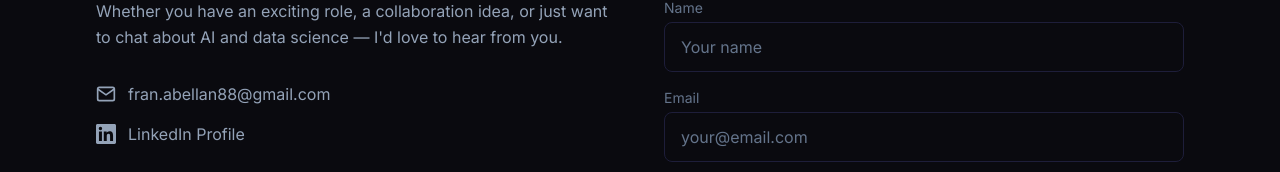
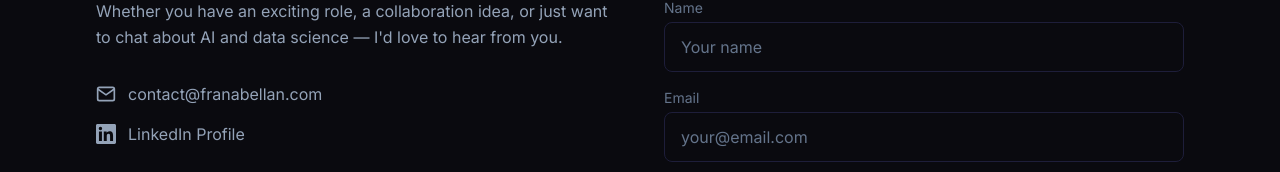
Before and after one commit to fran-abellan88/portfolio-webpage, a Next.js app: page / in a window 1280 px wide. Shown: the part 4711-4883 px from the top of the page. Built offline with nearby package versions, Linux system fonts and the light colour scheme.

Commit message:
Several updates

```diff
--- a/src/app/layout.tsx
+++ b/src/app/layout.tsx
@@ -14,7 +14,10 @@ const jetbrainsMono = JetBrains_Mono({
   display: "swap",
 });
 
+const siteUrl = "https://franabellan.com";
+
 export const metadata: Metadata = {
+  metadataBase: new URL(siteUrl),
   title: "Fran Abellán | Lead Data Scientist & AI Expert",
   description:
     "Portfolio of Fran Abellán — Lead Data Scientist & AI Expert with 7+ years driving ML and AI initiatives. PhD in Astrophysics.",
@@ -27,12 +30,16 @@ export const metadata: Metadata = {
     "Fran Abellán",
   ],
   authors: [{ name: "Fran Abellán" }],
+  alternates: {
+    canonical: siteUrl,
+  },
   openGraph: {
     title: "Fran Abellán | Lead Data Scientist & AI Expert",
     description:
       "Portfolio of Fran Abellán — Lead Data Scientist & AI Expert with 7+ years driving ML and AI initiatives.",
     type: "website",
     locale: "en_US",
+    url: siteUrl,
   },
   twitter: {
     card: "summary_large_image",
--- a/src/lib/data.ts
+++ b/src/lib/data.ts
@@ -4,7 +4,7 @@ export const personal = {
   title: "Lead Data Scientist & AI Expert",
   summary:
     "Data Science leader with 7+ years driving high-impact ML and AI initiatives across insurance, energy, and telecom. PhD in Astrophysics with deep expertise in LLMs, predictive modeling, and cross-functional team leadership. Proven track record translating complex AI capabilities into measurable business outcomes.",
-  email: "fran.abellan88@gmail.com",
+  email: "contact@franabellan.com",
   linkedin: "https://www.linkedin.com/in/franabellan/",
   cvFile: "/FranAbellan_CV_Mar26.pdf",
   photo: "/photo.jpg",
```
Also changed, not shown: 1 other file (tests, documents, lock files or other folders).
